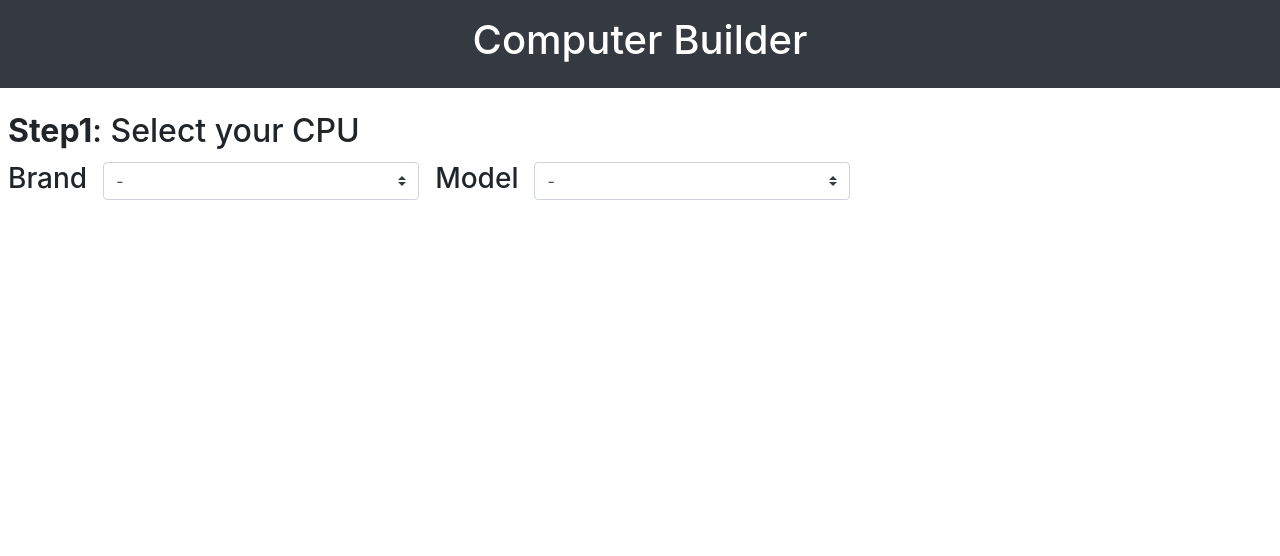
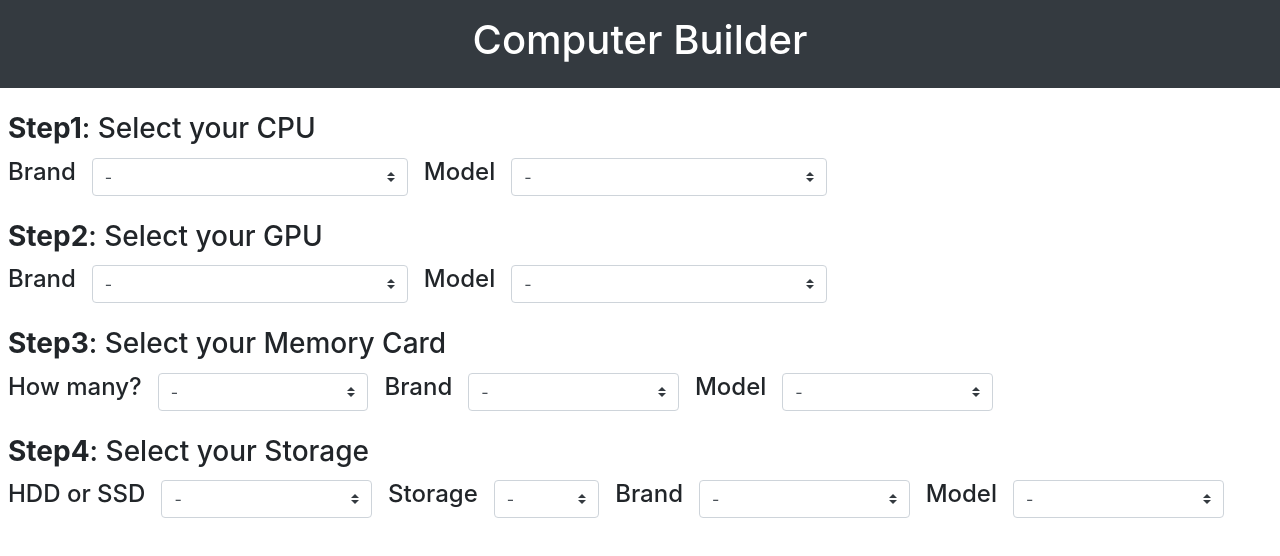
Before and after one commit to S-Taichiii/ComputerBuilder, a plain HTML site: page src/index.html in a window 1280 px wide. Drawn offline with nearby package versions, Linux system fonts and the light colour scheme.

Commit message:
create htmlcss

```diff
--- a/src/index.html
+++ b/src/index.html
@@ -19,7 +19,92 @@
     <title>Computer Builder</title>
   </head>
   <body>
-    <div id="target"></div>
+    <div class="bg-white">
+      <div class="col-12 d-flex justify-content-center bg-dark text-white">
+        <h1 class="p-3">Computer Builder</h1>
+      </div>
+      <div>
+        <div class="m-2 pt-3">
+          <h3><b>Step1</b>: Select your CPU</h3>
+        </div>
+        <div
+          class="mx-2 pt-1 d-flex justify-content-start flex-column d-sm-flex flex-sm-row justify-content-sm-start aligin-items-sm-center"
+        >
+          <h4>Brand</h4>
+          <select id="cpuBrand" class="mx-3 col-9 col-sm-3 custom-select">
+            <option value="-" selected>-</option>
+          </select>
+          <h4>Model</h4>
+          <select id="cpuModel" class="col-9 mx-3 col-sm-3 custom-select">
+            <option value="-" selected>-</option>
+          </select>
+        </div>
+      </div>
+      <div>
+        <div class="m-2 pt-3">
+          <h3><b>Step2</b>: Select your GPU</h3>
+        </div>
+        <div
+          class="mx-2 pt-1 d-flex justify-content-start flex-column d-sm-flex flex-sm-row justify-content-sm-start aligin-items-sm-center"
+        >
+          <h4>Brand</h4>
+          <select id="gpuBrand" class="mx-3 col-9 col-sm-3 custom-select">
+            <option value="-" selected>-</option>
+          </select>
+          <h4>Model</h4>
+          <select id="gpuModel" class="col-9 mx-3 col-sm-3 custom-select">
+            <option value="-" selected>-</option>
+          </select>
+        </div>
+      </div>
+      <div>
+        <div class="m-2 pt-3">
+          <h3><b>Step3</b>: Select your Memory Card</h3>
+        </div>
+        <div
+          class="mx-2 pt-1 d-flex justify-content-start flex-column d-sm-flex flex-sm-row justify-content-sm-start aligin-items-sm-center"
+        >
+          <h4>How many?</h4>
+          <select id="randomNum" class="mx-3 col-9 col-sm-2 custom-select">
+            <option value="-" selected>-</option>
+          </select>
+          <h4>Brand</h4>
+          <select id="ramBrand" class="mx-3 col-9 col-sm-2 custom-select">
+            <option value="-" selected>-</option>
+          </select>
+          <h4>Model</h4>
+          <select id="ramModel" class="col-9 mx-3 col-sm-2 custom-select">
+            <option value="-" selected>-</option>
+          </select>
+        </div>
+      </div>
+      <div>
+        <div class="m-2 pt-3">
+          <h3><b>Step4</b>: Select your Storage</h3>
+        </div>
+        <div
+          class="mx-2 pt-1 d-flex justify-content-start flex-column d-sm-flex flex-sm-row justify-content-sm-start aligin-items-sm-center"
+        >
+          <h4>HDD or SSD</h4>
+          <select id="storageType" class="mx-3 col-9 col-sm-2 custom-select">
+            <option value="-" selected>-</option>
+          </select>
+          <h4>Storage</h4>
+          <select id="storageSize" class="mx-3 col-9 col-sm-1 custom-select">
+            <option value="-" selected>-</option>
+          </select>
+          <h4>Brand</h4>
+          <select id="cpuBrand" class="mx-3 col-9 col-sm-2 custom-select">
+            <option value="-" selected>-</option>
+          </select>
+          <h4>Model</h4>
+          <select id="cpuModel" class="col-9 mx-3 col-sm-2 custom-select">
+            <option value="-" selected>-</option>
+          </select>
+        </div>
+      </div>
+    </div>
+
     <script src="main.js"></script>
     <script
       src="https://code.jquery.com/jquery-3.3.1.slim.min.js"
```
